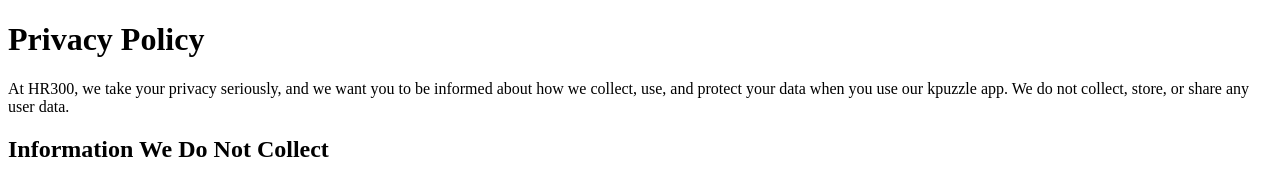
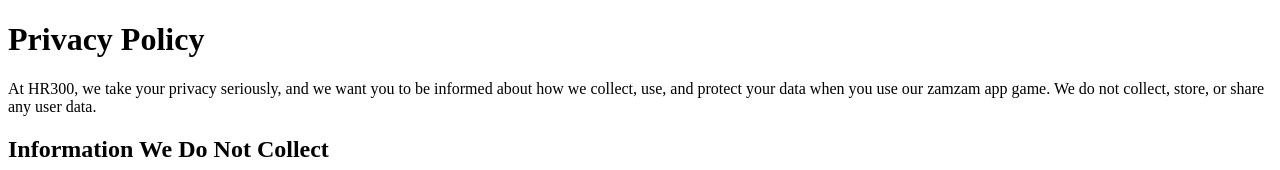
Before and after one commit to atif61/pcab, a plain HTML site: page zamzam.html in a window 1280 px wide. Shown: the top 170 px of the page. Drawn offline with Linux system fonts and the light colour scheme.

Commit message:
Update zamzam.html

```diff
--- a/zamzam.html
+++ b/zamzam.html
@@ -7,7 +7,7 @@
 <body>
     <h1>Privacy Policy</h1>
 
-    <p>At HR300, we take your privacy seriously, and we want you to be informed about how we collect, use, and protect your data when you use our kpuzzle app. We do not collect, store, or share any user data.</p>
+    <p>At HR300, we take your privacy seriously, and we want you to be informed about how we collect, use, and protect your data when you use our zamzam app game. We do not collect, store, or share any user data.</p>
 
     <h2>Information We Do Not Collect</h2>
 
```
